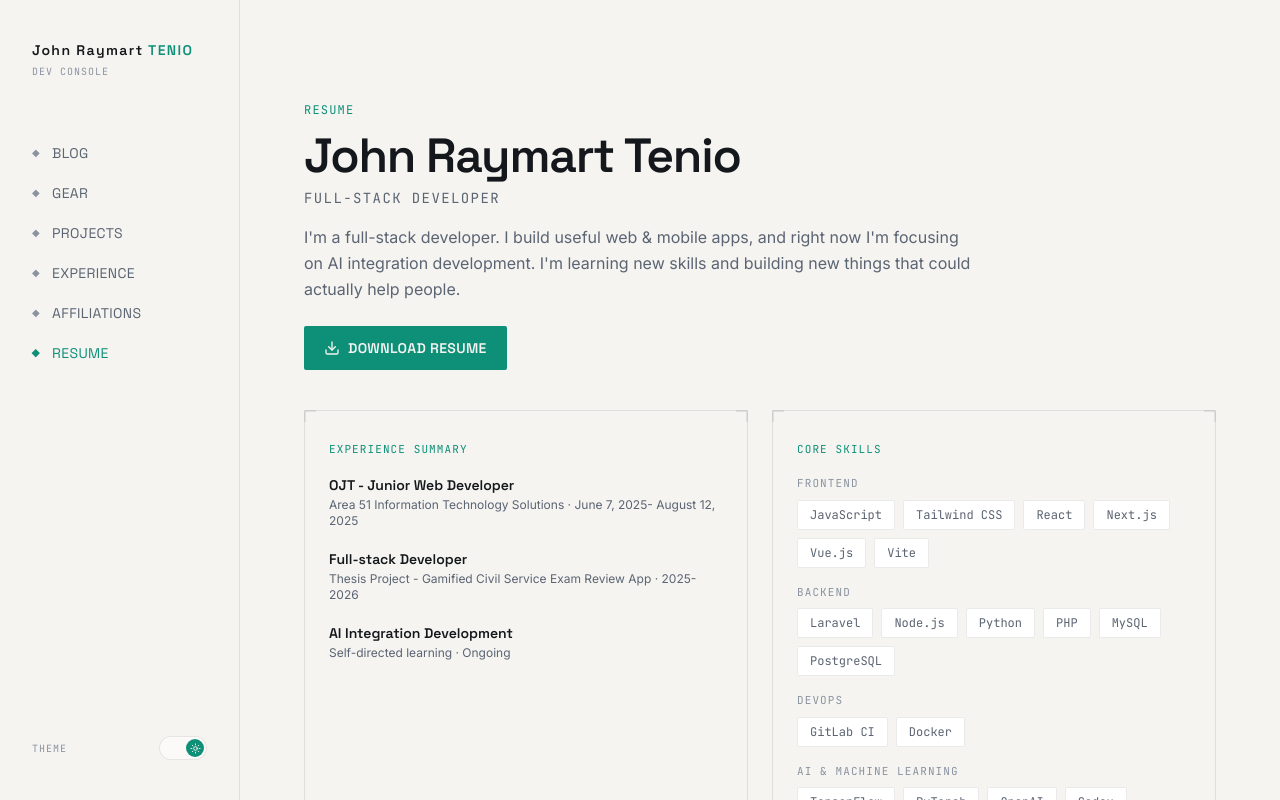
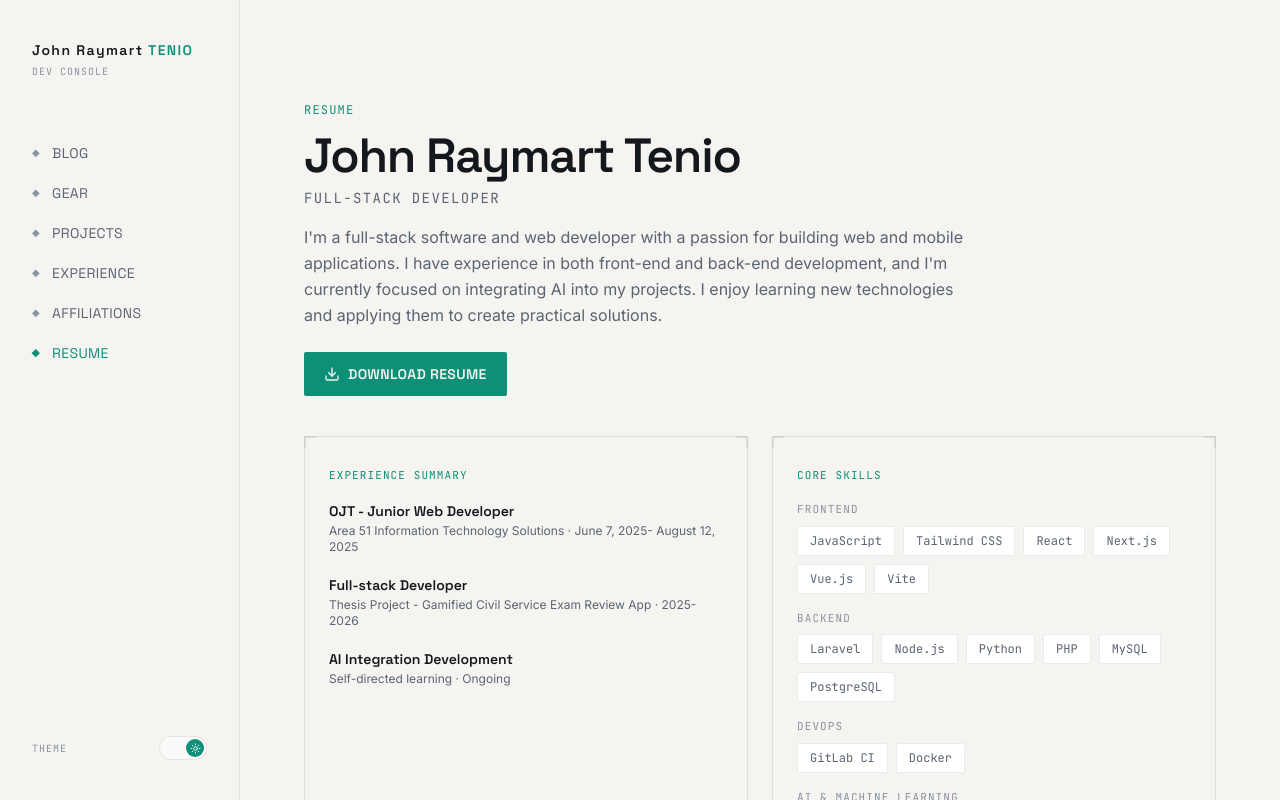
Before and after one commit to Maskirade/my-portfolio1-2026, a React (Vite) app: page /resume in a window 1280 px wide. Shown: the top 800 px of the page. Built offline with nearby package versions, Linux system fonts and the light colour scheme.

Commit message:
Update profile biography

```diff
--- a/src/data/profile.js
+++ b/src/data/profile.js
@@ -3,7 +3,7 @@ export const profile = {
   name: 'John Raymart Tenio',
   role: 'Full-Stack Developer',
   tagline: 'Web · Mobile · AI Integration',
-  bio: "I'm a full-stack developer. I build useful web & mobile apps, and right now I'm focusing on AI integration development. I'm learning new skills and building new things that could actually help people.",
+  bio: "I'm a full-stack software and web developer with a passion for building web and mobile applications. I have experience in both front-end and back-end development, and I'm currently focused on integrating AI into my projects. I enjoy learning new technologies and applying them to create practical solutions.",
   shortBio:
     "Full-stack developer building web and mobile apps, currently focused on AI integration.",
   location: 'San Jose, Prosperidad, Agusan del Sur, Philippines',
```
